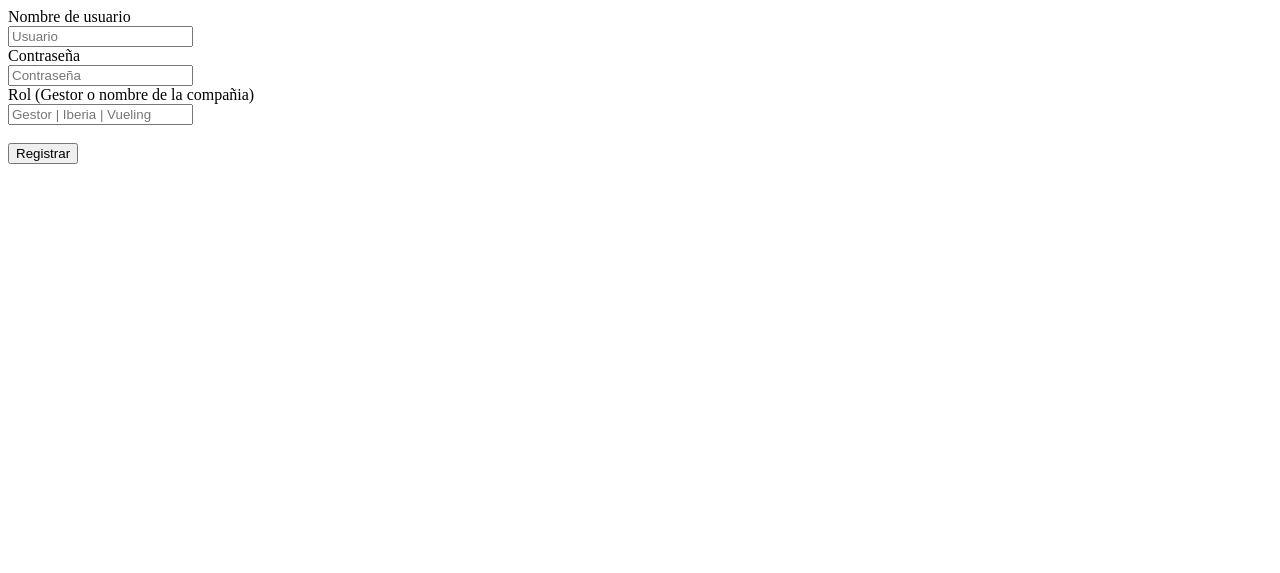
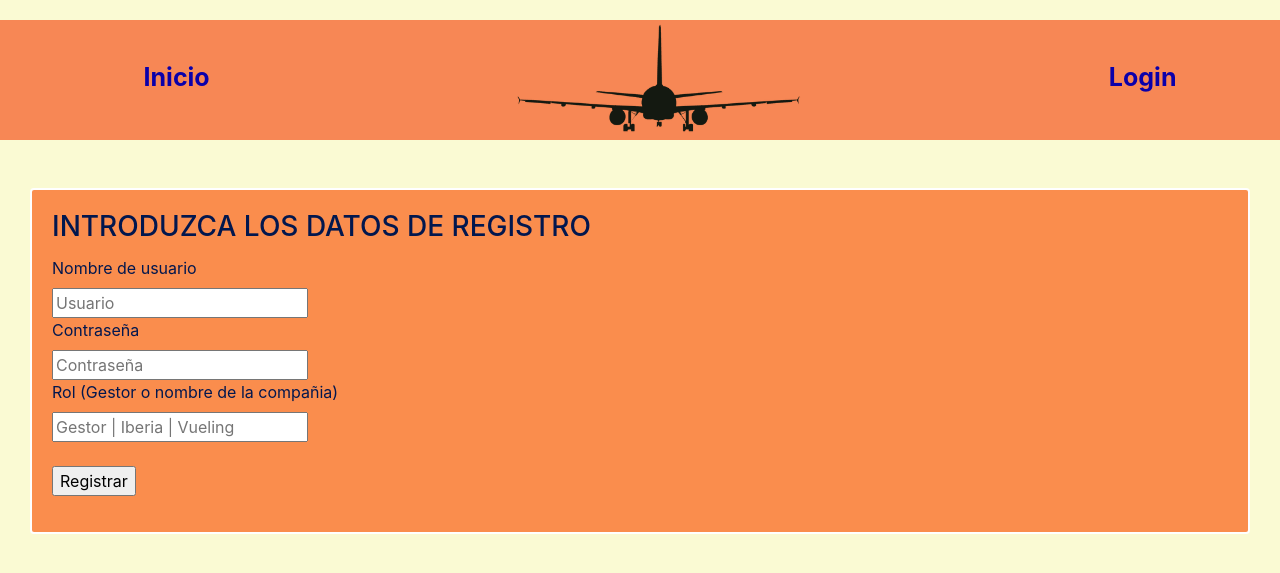
Before and after one commit to Jachada/GestionDeVuelos, a PHP site: page /content/registro.php in a window 1280 px wide. Shown: the top 573 px of the page. Run offline with PHP 8.4, Linux system fonts and the light colour scheme; some libraries are stand-ins or nearby versions.

Commit message:
Update registro.php

```diff
--- a/content/registro.php
+++ b/content/registro.php
@@ -4,9 +4,34 @@
     <meta charset="UTF-8">
     <meta http-equiv="X-UA-Compatible" content="IE=edge">
     <meta name="viewport" content="width=device-width, initial-scale=1.0">
-    <title>Registrar nuevo usuario</title>
+    <title>Iniciar Sesión</title>
+    <script src="https://kit.fontawesome.com/aa8be086da.js"></script>
+    <link rel="stylesheet" href="../style/bootstrap.min.css">
+    <link rel="stylesheet" href="../style/style.css">
 </head>
 <body>
+<div class="container-fluid">
+    <div class="row">
+
+    <header class="cabecera col-12 ">
+
+    <nav class="menu">
+        <ul class="d-flex d-inline-block justify-content-around align-items-center">
+        <li>
+            <a href="../index.php"><i class=""></i><span><strong>Inicio</strong></span></a>
+        </li>
+
+        <div class="div-logo"> <li> <a href="../index.php"><img src="../images/logo.png" alt="" class="logo"></a></li></div>
+
+        <li class="">
+            <a href="login.php"><i class=""></i><span><strong>Login</strong></span></a>
+        </li>
+
+
+        </ul>
+    </nav>
+    </header>
+    </div>
     <?php
 
     session_start();
@@ -34,14 +59,34 @@
     }
 
     ?>
-    <form action=<?php echo htmlentities($_SERVER['PHP_SELF']); ?> method="POST">
-        <label>Nombre de usuario</label><br>
+    <div class="row-12 mt-5">
+    <div class="col-12 mb-3">
+     <div class="card" >
+
+        <div class="card-body">
+            <h3 class="card-title">INTRODUZCA LOS DATOS DE REGISTRO</h3>
+            <form action=<?php echo htmlentities($_SERVER['PHP_SELF']); ?> method="POST">
+
+            <label>Nombre de usuario</label><br>
         <input type="text" name="username" placeholder="Usuario" required/><br>
         <label>Contraseña</label><br>
         <input type="password" name="password" placeholder="Contraseña" required/><br>
         <label>Rol (Gestor o nombre de la compañia)</label><br>
         <input type="text" name="rol" placeholder="Gestor | Iberia | Vueling" required/><br><br>
         <input type="submit" value="Registrar">
-        <p><?php echo $error;?></p>
+        <p><?php echo $error;?>
+
+            </form>
+        </div>
+      </div>
+    </div>
+</div>
+</div>
+
+    <script src="https://code.jquery.com/jquery-3.3.1.slim.min.js" integrity="sha384-q8i/X+965DzO0rT7abK41JStQIAqVgRVzpbzo5smXKp4YfRvH+8abtTE1Pi6jizo" crossorigin="anonymous"></script>
+    <script src="https://cdnjs.cloudflare.com/ajax/libs/popper.js/1.14.7/umd/popper.min.js" integrity="sha384-UO2eT0CpHqdSJQ6hJty5KVphtPhzWj9WO1clHTMGa3JDZwrnQq4sF86dIHNDz0W1" crossorigin="anonymous"></script>
+    <script src="https://stackpath.bootstrapcdn.com/bootstrap/4.3.1/js/bootstrap.min.js" integrity="sha384-JjSmVgyd0p3pXB1rRibZUAYoIIy6OrQ6VrjIEaFf/nJGzIxFDsf4x0xIM+B07jRM" crossorigin="anonymous"></script>
+    <script src="http://code.jquery.com/jquery-latest.js"></script>
+    <script src="js/menu.js" ></script>
 </body>
 </html>
```
